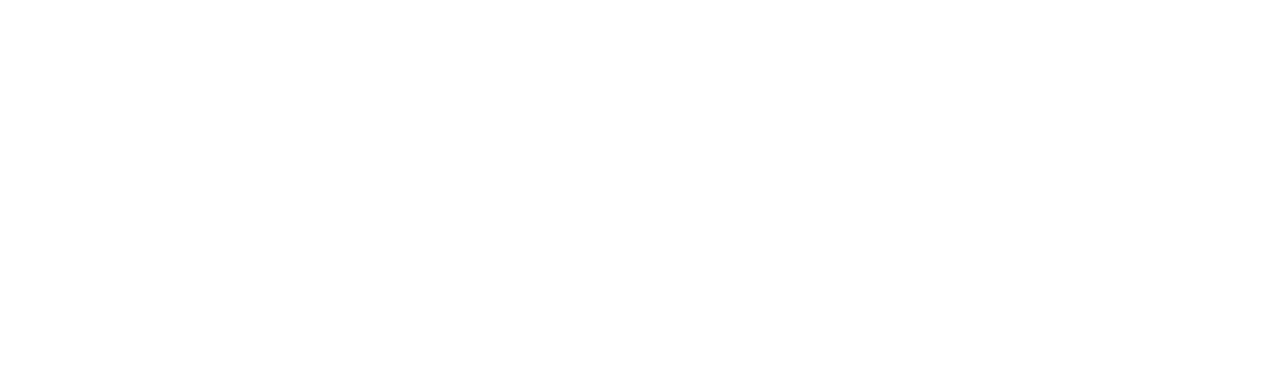
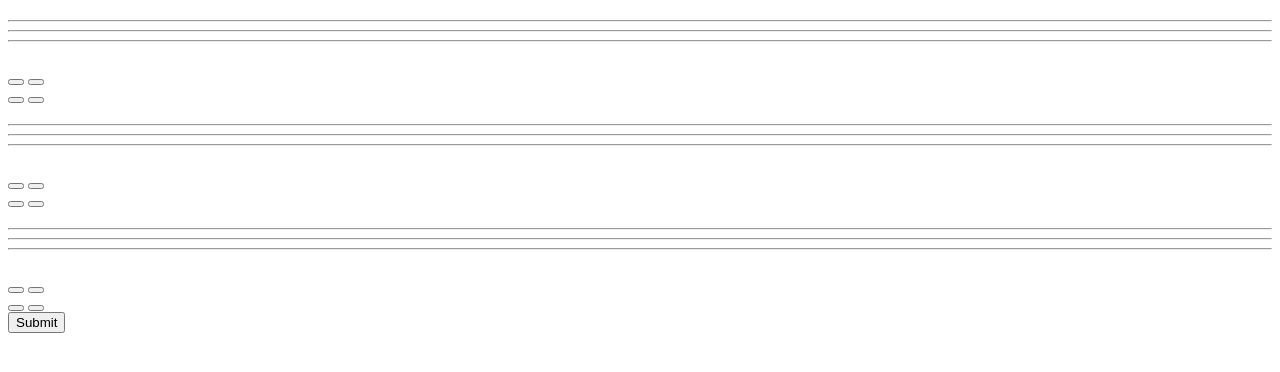
Before and after one commit to Rayyan-Mreiheil/quiz-web-app, a plain HTML site: page quiz.html in a window 1280 px wide. Drawn offline with Linux system fonts and the light colour scheme.

Commit message:
Create <> sections for questions and its multiple-choice

```diff
--- a/quiz.html
+++ b/quiz.html
@@ -8,6 +8,58 @@
 <body>
     <header></header>
 
+    <main>
+        <section class="flex">
+            <section class="qu-container q1">
+                <h2 id="qu1-name"></h2>
+                <hr><hr><hr><br>
+                <div>
+                    <div>
+                        <button id="qu1option1" class="option"></button>
+                        <button id="qu1option2" class="option"></button>
+                    </div>
+                    <div>
+                        <button id="qu1option3" class="option"></button>
+                        <button id="qu1option4" class="option"></button>
+                    </div>
+                </div>
+            </section>
+
+            <section class="qu-container q2">
+                <h2 id="qu2-name"></h2>
+                <hr><hr><hr><br>
+                <div>
+                    <div>
+                        <button id="qu2option1" class="option"></button>
+                        <button id="qu2option2" class="option"></button>
+                    </div>
+                    <div>
+                        <button id="qu2option3" class="option"></button>
+                        <button id="qu2option4" class="option"></button>
+                    </div>
+                </div>
+            </section>
+
+            <section class="qu-container q3">
+                <h2 id="qu3-name"></h2>
+                <hr><hr><hr><br>
+                <div>
+                    <div>
+                        <button id="qu3option1" class="option"></button>
+                        <button id="qu3option2" class="option"></button>
+                    </div>
+                    <div>
+                        <button id="qu3option3" class="option"></button>
+                        <button id="qu3option4" class="option"></button>
+                    </div>
+                </div>
+            </section>
+        </section>
+
+        <button class="submit" id="submit">Submit</button>
+    </main>
+
+
     <footer></footer>
 
 </body>
```
